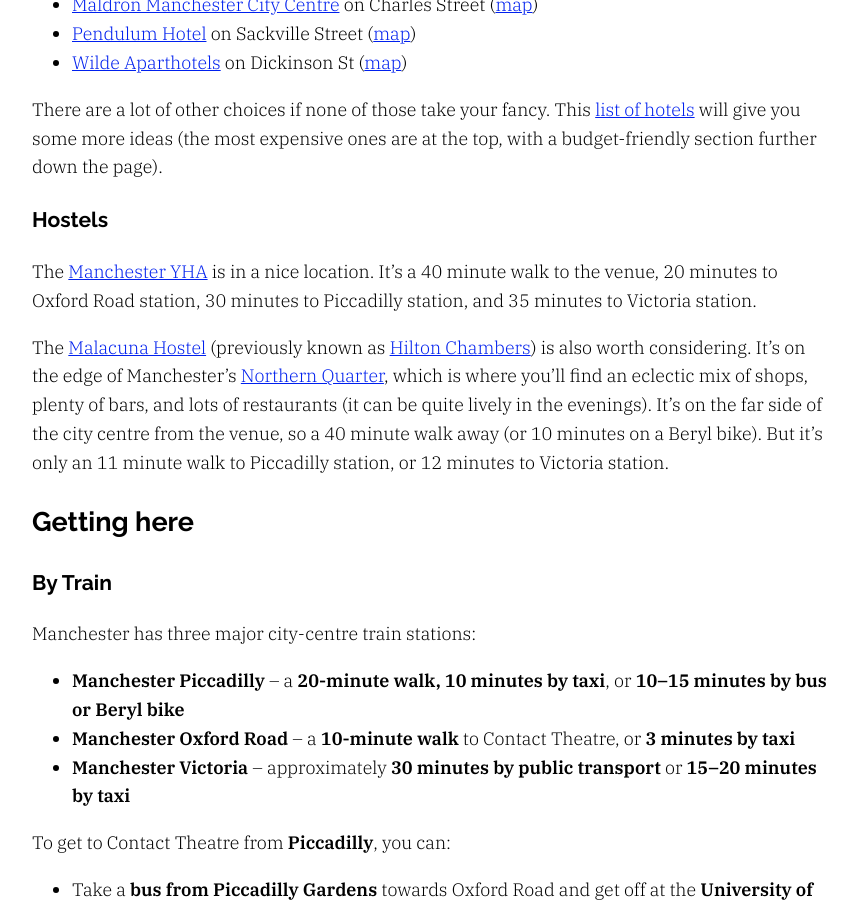
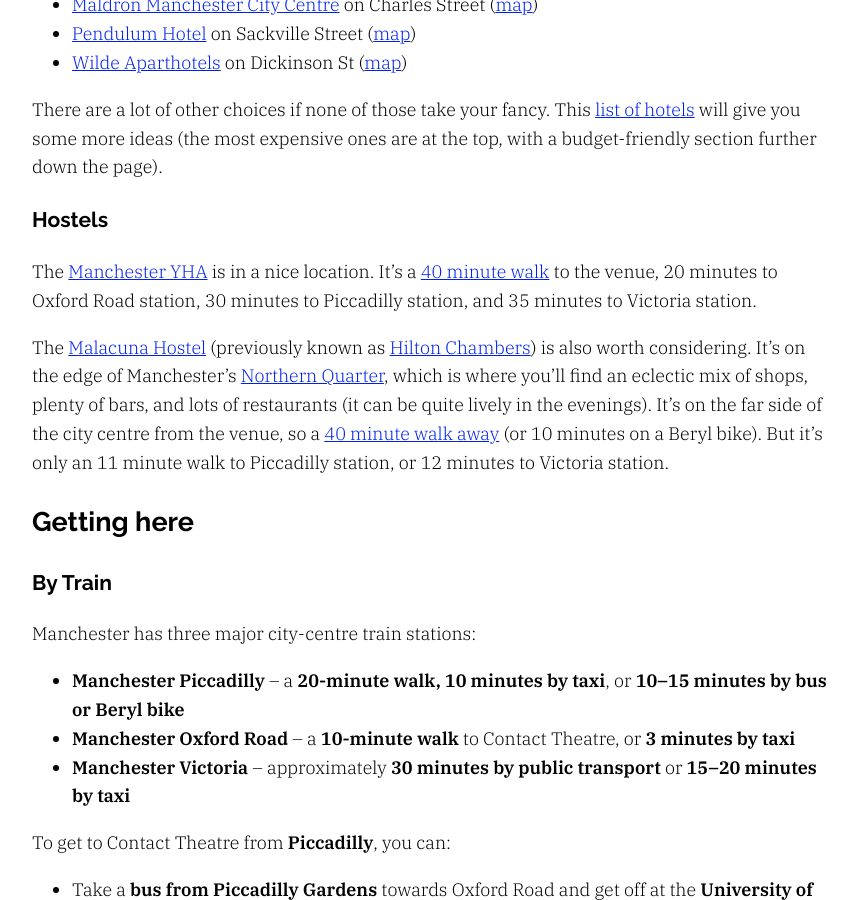
Before and after one commit to gma/2025.pyconuk.org, a Jekyll site: the page built from src/venue.md, in a window 1280 px wide and 900 px high, scrolled down 4011 px. Shown: the whole window, without its empty margins (208-1065 px from the left). Built offline with Jekyll 4.4.1, drawn with Linux system fonts in a browser that asks for light colours; part of the change alters nothing that is shown.

```diff
--- a/src/venue.md
+++ b/src/venue.md
@@ -118,13 +118,16 @@ There are a lot of other choices if none of those take your fancy. This [list of
 
 ### Hostels
 
-The [Manchester YHA] is in a nice location. It's a 40 minute walk to the venue, 20 minutes to Oxford Road station, 30 minutes to Piccadilly station, and 35 minutes to Victoria station.
+The [Manchester YHA] is in a nice location. It's a [40 minute walk][yha map] to the venue, 20 minutes to Oxford Road station, 30 minutes to Piccadilly station, and 35 minutes to Victoria station.
 
-The [Malacuna Hostel] (previously known as [Hilton Chambers]) is also worth considering. It's on the edge of Manchester's [Northern Quarter], which is where you'll find an eclectic mix of shops, plenty of bars, and lots of restaurants (it can be quite lively in the evenings). It's on the far side of the city centre from the venue, so a 40 minute walk away (or 10 minutes on a Beryl bike). But it's only an 11 minute walk to Piccadilly station, or 12 minutes to Victoria station.
+The [Malacuna Hostel] (previously known as [Hilton Chambers]) is also worth considering. It's on the edge of Manchester's [Northern Quarter], which is where you'll find an eclectic mix of shops, plenty of bars, and lots of restaurants (it can be quite lively in the evenings). It's on the far side of the city centre from the venue, so a [40 minute walk away][malacuna map] (or 10 minutes on a Beryl bike). But it's only an 11 minute walk to Piccadilly station, or 12 minutes to Victoria station.
 
 [Manchester YHA]: https://www.yha.org.uk/hostel/yha-manchester
+[yha map]: https://maps.app.goo.gl/gZ6tdiXH4AkqPuDTA
+
 [Malacuna Hostel]: https://www.smartrental.com/en/malacuna/manchester/
 [Hilton Chambers]: https://maps.app.goo.gl/C5uXMdBcdpzUfUHm8
+[malacuna map]: https://maps.app.goo.gl/mgnDNiNmLsZ2Fd4QA
 
 [Northern Quarter]: https://www.visitmanchester.com/things-to-see-and-do/explore/neighbourhoods/northern-quarter/
 
```
